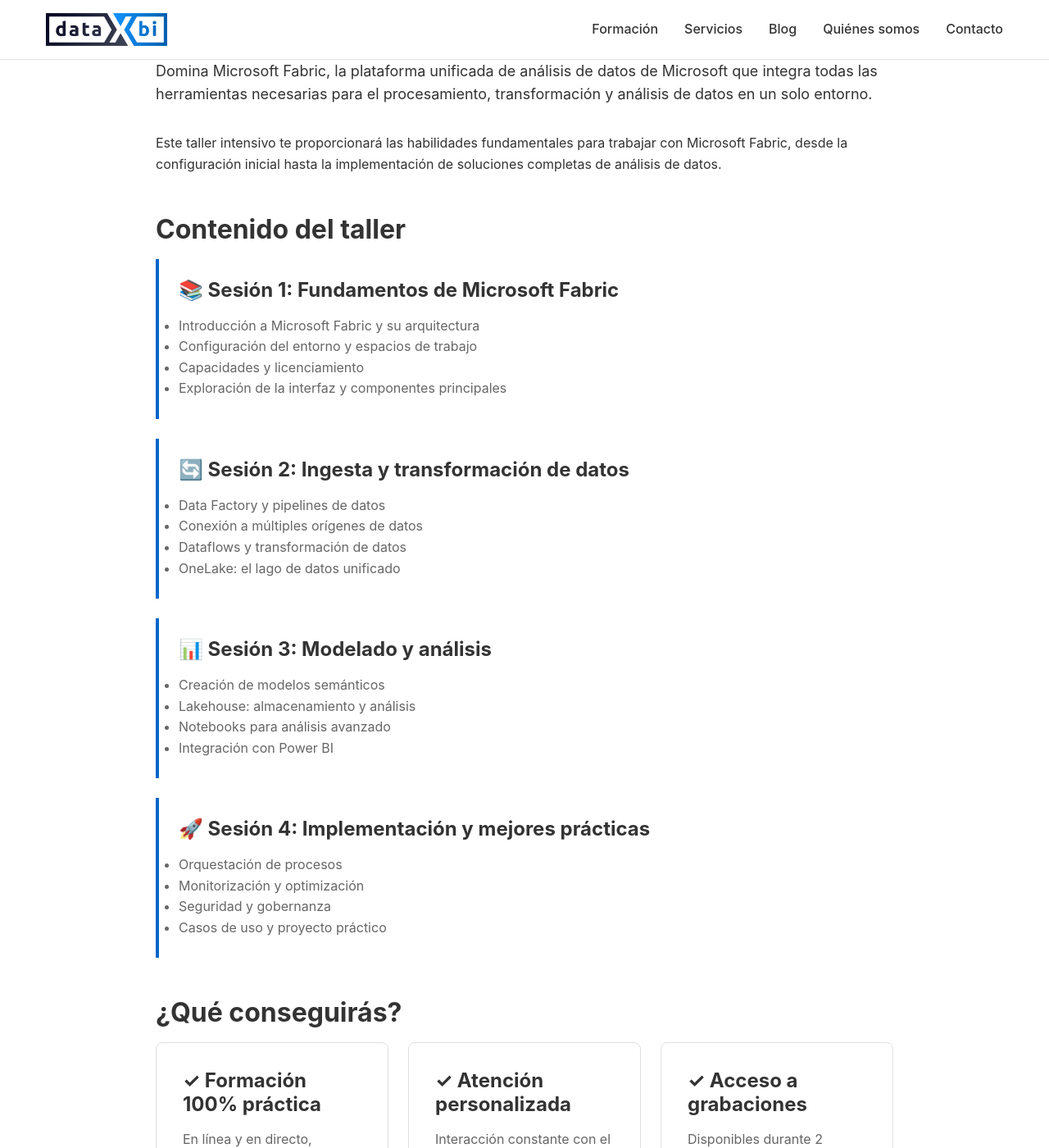
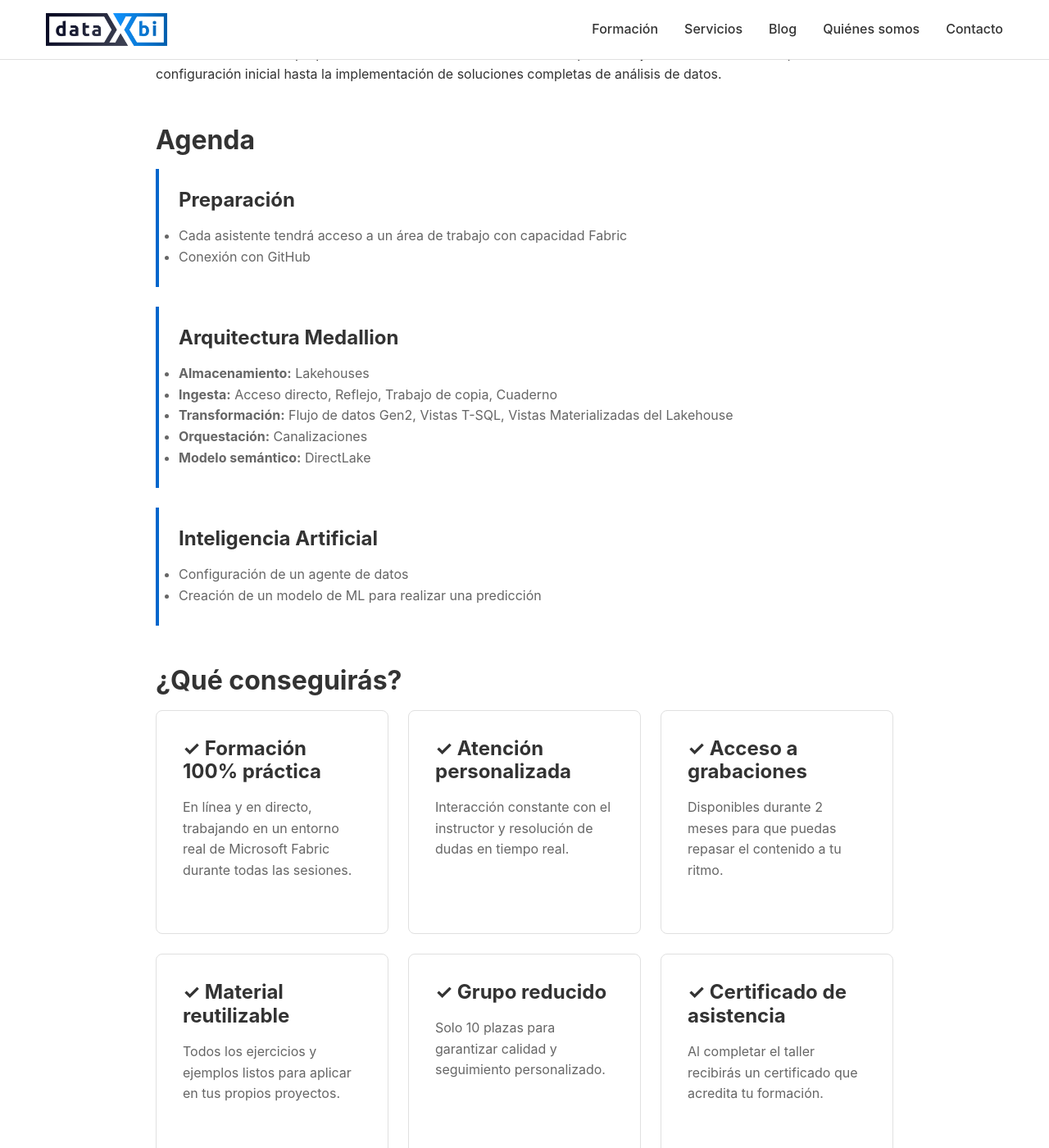
Before and after one commit to dataxbi/dataxbi.github.io, a Jekyll site: the page built from taller-introduccion-fabric/index.html, in a window 1280 px wide and 1400 px high, scrolled down 1261 px. Shown: the whole window at 82% size. Built offline with Jekyll 4.4.1, drawn with Linux system fonts in a browser that asks for light colours; some of the changed text lies outside the part shown.

Commit message:
Mejora página del taller: elimina duplicados, reorganiza info y actualiza agenda

```diff
--- a/taller-introduccion-fabric/index.html
+++ b/taller-introduccion-fabric/index.html
@@ -8,12 +8,6 @@ description: "Taller práctico en línea y en directo sobre Microsoft Fabric. 12
   <div class="container">
     <div class="section-content">
 
-      <!-- Hero del Taller -->
-      <div style="text-align: center; margin-bottom: 3rem;">
-        <h1 style="margin-bottom: 1rem;">🎓 Taller: Introducción a Microsoft Fabric</h1>
-        <p style="font-size: 1.25rem; color: var(--color-text-light); font-style: italic;">Formación práctica en línea y en directo</p>
-      </div>
-
       <!-- Imagen destacada -->
       <div style="text-align: center; margin-bottom: 3rem;">
         <img src="{{ site.baseurl }}/assets/images/taller_introduccion_fabric.png" alt="Taller Introducción a Microsoft Fabric" style="max-width: 100%; height: auto; border-radius: 8px; box-shadow: 0 4px 12px rgba(0, 0, 0, 0.2);">
@@ -23,26 +17,26 @@ description: "Taller práctico en línea y en directo sobre Microsoft Fabric. 12
       <div style="background: var(--color-bg-light); padding: 2.5rem; border-radius: 8px; margin-bottom: 3rem;">
         <h2 style="text-align: center; margin-bottom: 2rem;">Información del taller</h2>
 
-        <div style="display: grid; grid-template-columns: repeat(auto-fit, minmax(250px, 1fr)); gap: 2rem;">
-          <div>
+        <div style="display: grid; grid-template-columns: repeat(3, 1fr); gap: 2rem; margin-bottom: 2rem;">
+          <div style="text-align: center;">
             <p style="font-size: 1.125rem; margin-bottom: 0.5rem;"><strong>📅 Fechas</strong></p>
             <p style="color: var(--color-text-light);">Jueves 22, 29 enero<br>5 y 12 febrero 2026</p>
           </div>
 
-          <div>
+          <div style="text-align: center;">
             <p style="font-size: 1.125rem; margin-bottom: 0.5rem;"><strong>⏰ Horario</strong></p>
-            <p style="color: var(--color-text-light);">16:00 a 19:00 (España)<br>12 horas totales en 4 sesiones</p>
+            <p style="color: var(--color-text-light);">16:00 a 19:00 (España)<br>12 horas en 4 jornadas de 3 horas</p>
           </div>
 
-          <div>
-            <p style="font-size: 1.125rem; margin-bottom: 0.5rem;"><strong>💰 Inversión</strong></p>
-            <p style="color: var(--color-text-light); font-size: 1.5rem; font-weight: 600; color: var(--color-primary);">390 €</p>
-          </div>
-
-          <div>
+          <div style="text-align: center;">
             <p style="font-size: 1.125rem; margin-bottom: 0.5rem;"><strong>👥 Plazas</strong></p>
             <p style="color: var(--color-text-light);">Solo 10 plazas<br>Atención personalizada</p>
           </div>
+        </div>
+
+        <div style="text-align: center; padding-top: 1.5rem; border-top: 1px solid var(--color-border);">
+          <p style="font-size: 1.125rem; margin-bottom: 0.5rem;"><strong>💰 Precio</strong></p>
+          <p style="font-size: 2rem; font-weight: 700; color: var(--color-primary); margin: 0;">390 €</p>
         </div>
       </div>
 
@@ -56,45 +50,32 @@ description: "Taller práctico en línea y en directo sobre Microsoft Fabric. 12
 
       <!-- Contenido del taller -->
       <div style="margin-bottom: 3rem;">
-        <h2>Contenido del taller</h2>
+        <h2>Agenda</h2>
 
         <div style="background: white; border-left: 4px solid var(--color-primary); padding: 1.5rem; margin-bottom: 1.5rem;">
-          <h3 style="margin-bottom: 1rem;">📚 Sesión 1: Fundamentos de Microsoft Fabric</h3>
+          <h3 style="margin-bottom: 1rem;">Preparación</h3>
           <ul style="color: var(--color-text-light);">
-            <li>Introducción a Microsoft Fabric y su arquitectura</li>
-            <li>Configuración del entorno y espacios de trabajo</li>
-            <li>Capacidades y licenciamiento</li>
-            <li>Exploración de la interfaz y componentes principales</li>
+            <li>Cada asistente tendrá acceso a un área de trabajo con capacidad Fabric</li>
+            <li>Conexión con GitHub</li>
           </ul>
         </div>
 
         <div style="background: white; border-left: 4px solid var(--color-primary); padding: 1.5rem; margin-bottom: 1.5rem;">
-          <h3 style="margin-bottom: 1rem;">🔄 Sesión 2: Ingesta y transformación de datos</h3>
+          <h3 style="margin-bottom: 1rem;">Arquitectura Medallion</h3>
           <ul style="color: var(--color-text-light);">
-            <li>Data Factory y pipelines de datos</li>
-            <li>Conexión a múltiples orígenes de datos</li>
-            <li>Dataflows y transformación de datos</li>
-            <li>OneLake: el lago de datos unificado</li>
+            <li><strong>Almacenamiento:</strong> Lakehouses</li>
+            <li><strong>Ingesta:</strong> Acceso directo, Reflejo, Trabajo de copia, Cuaderno</li>
+            <li><strong>Transformación:</strong> Flujo de datos Gen2, Vistas T-SQL, Vistas Materializadas del Lakehouse</li>
+            <li><strong>Orquestación:</strong> Canalizaciones</li>
+            <li><strong>Modelo semántico:</strong> DirectLake</li>
           </ul>
         </div>
 
         <div style="background: white; border-left: 4px solid var(--color-primary); padding: 1.5rem; margin-bottom: 1.5rem;">
-          <h3 style="margin-bottom: 1rem;">📊 Sesión 3: Modelado y análisis</h3>
+          <h3 style="margin-bottom: 1rem;">Inteligencia Artificial</h3>
           <ul style="color: var(--color-text-light);">
-            <li>Creación de modelos semánticos</li>
-            <li>Lakehouse: almacenamiento y análisis</li>
-            <li>Notebooks para análisis avanzado</li>
-            <li>Integración con Power BI</li>
-          </ul>
-        </div>
-
-        <div style="background: white; border-left: 4px solid var(--color-primary); padding: 1.5rem; margin-bottom: 1.5rem;">
-          <h3 style="margin-bottom: 1rem;">🚀 Sesión 4: Implementación y mejores prácticas</h3>
-          <ul style="color: var(--color-text-light);">
-            <li>Orquestación de procesos</li>
-            <li>Monitorización y optimización</li>
-            <li>Seguridad y gobernanza</li>
-            <li>Casos de uso y proyecto práctico</li>
+            <li>Configuración de un agente de datos</li>
+            <li>Creación de un modelo de ML para realizar una predicción</li>
           </ul>
         </div>
       </div>
@@ -124,13 +105,13 @@ description: "Taller práctico en línea y en directo sobre Microsoft Fabric. 12
           </div>
 
           <div class="card">
-            <h3>✓ Certificado de asistencia</h3>
-            <p>Al completar el taller recibirás un certificado que acredita tu formación.</p>
+            <h3>✓ Grupo reducido</h3>
+            <p>Solo 10 plazas para garantizar calidad y seguimiento personalizado.</p>
           </div>
 
           <div class="card">
-            <h3>✓ Grupo reducido</h3>
-            <p>Solo 10 plazas para garantizar calidad y seguimiento personalizado.</p>
+            <h3>✓ Certificado de asistencia</h3>
+            <p>Al completar el taller recibirás un certificado que acredita tu formación.</p>
           </div>
         </div>
       </div>
@@ -144,18 +125,6 @@ description: "Taller práctico en línea y en directo sobre Microsoft Fabric. 12
           <li><strong>Desarrolladores y científicos de datos</strong> interesados en análisis avanzado</li>
           <li><strong>Responsables de IT</strong> que evalúan soluciones de datos en la nube</li>
           <li><strong>Cualquier persona</strong> que quiera iniciarse en el mundo del análisis de datos con Microsoft</li>
-        </ul>
-      </div>
-
-      <!-- Requisitos -->
-      <div style="background: var(--color-bg-light); padding: 2rem; border-radius: 8px; margin-bottom: 3rem;">
-        <h2>Requisitos previos</h2>
-        <p style="font-size: 1.125rem; margin-bottom: 1rem;">Para aprovechar al máximo el taller, recomendamos:</p>
-        <ul style="color: var(--color-text-light);">
-          <li>Conocimientos básicos de análisis de datos (deseable pero no imprescindible)</li>
-          <li>Familiaridad con conceptos de bases de datos y SQL (recomendado)</li>
-          <li>Cuenta de Microsoft (gratuita) para acceder al entorno de Fabric</li>
-          <li>Conexión estable a internet y micrófono para participar</li>
         </ul>
       </div>
 
```
